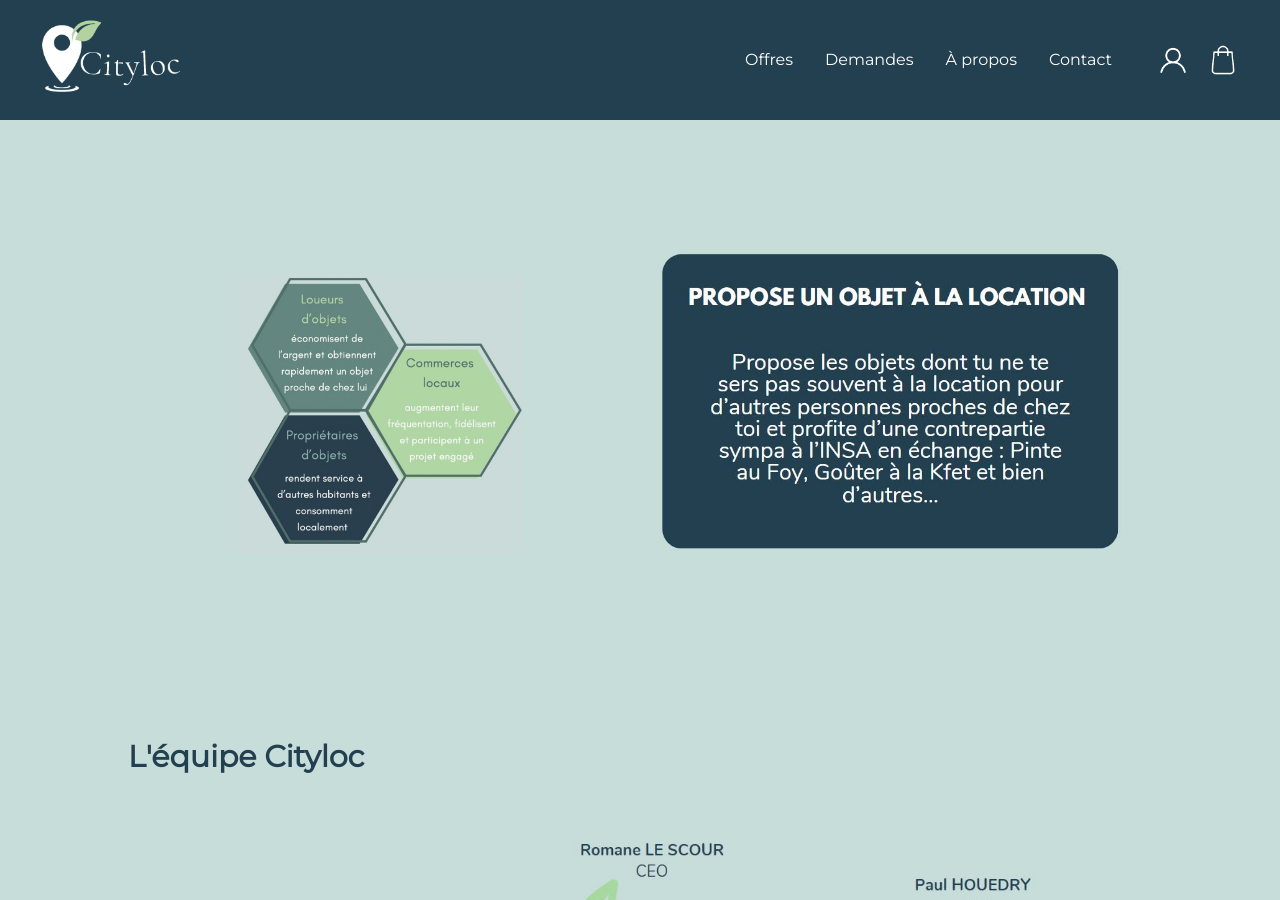
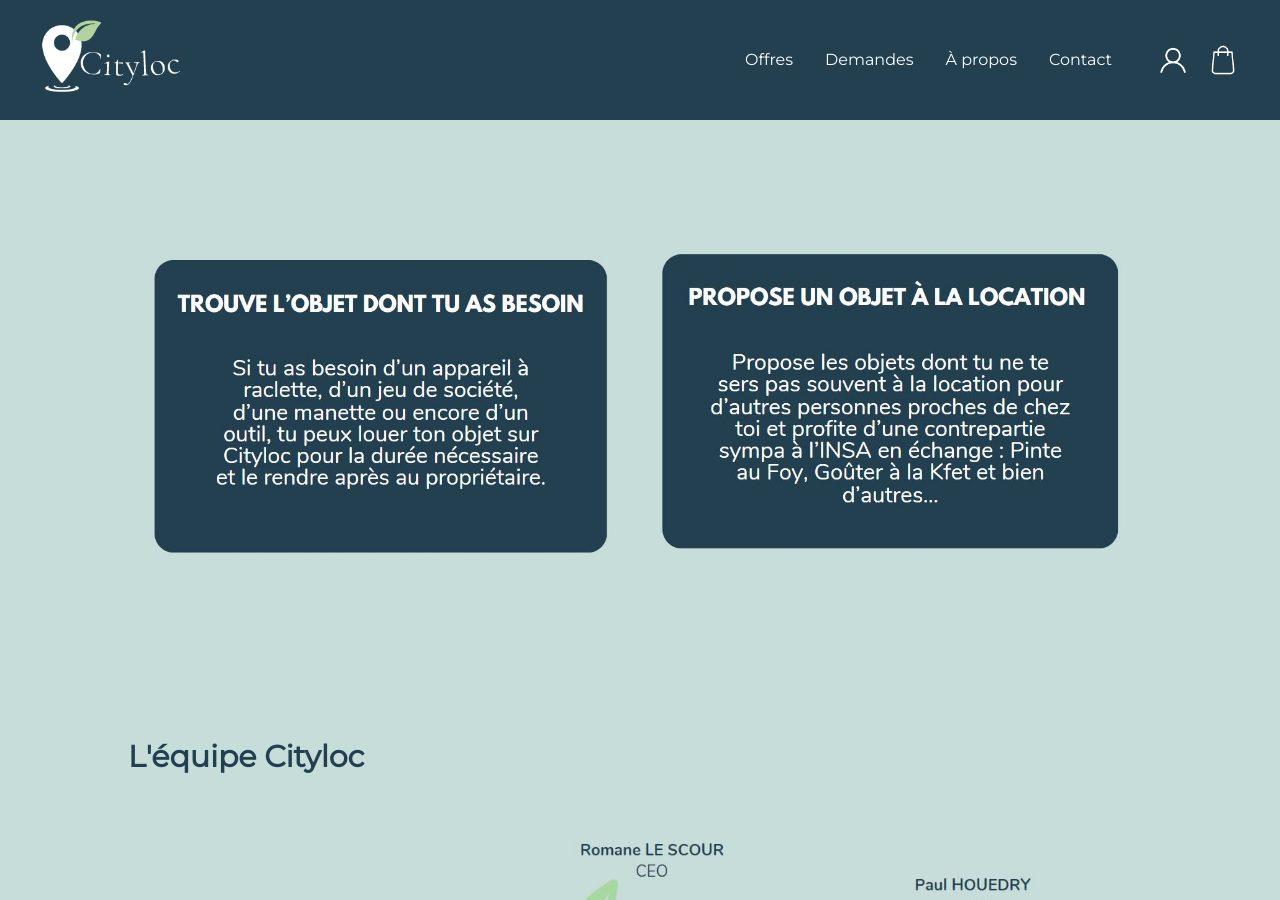
Before and after one commit to Cityloc/cityloc, a Jekyll site: the page built from index.html, in a window 1280 px wide and 900 px high, scrolled down 686 px. Built offline with Jekyll 4.4.1, drawn with Linux system fonts in a browser that asks for light colours.

Commit message:
Update index.html

```diff
--- a/index.html
+++ b/index.html
@@ -149,7 +149,7 @@ title: Cityloc
 <p style="text-align: center;">Découvre notre plateforme qui facilite la location d’objets entre particuliers. Tu peux poster une annonce ou demander un objet dont tu aurais besoin temporairement. Et tout ça, au coeur de ta communauté INSA !</p>
 <div class="container-gd">
 	<div class="bloc-un-dg">
-		<img class="flex-fix" src="https://cityloc.github.io/cityloc/imgs/objectif_1.png" alt="Objectifs 1">
+		<img class="flex-fix" src="imgs/trouve objet.JPG" alt="Objectifs 1">
 	</div>
 	<div class="bloc-deux-dg">
 		<img class="flex-fix" src="imgs/propose objet.JPG" alt="Objectifs 2">
```
